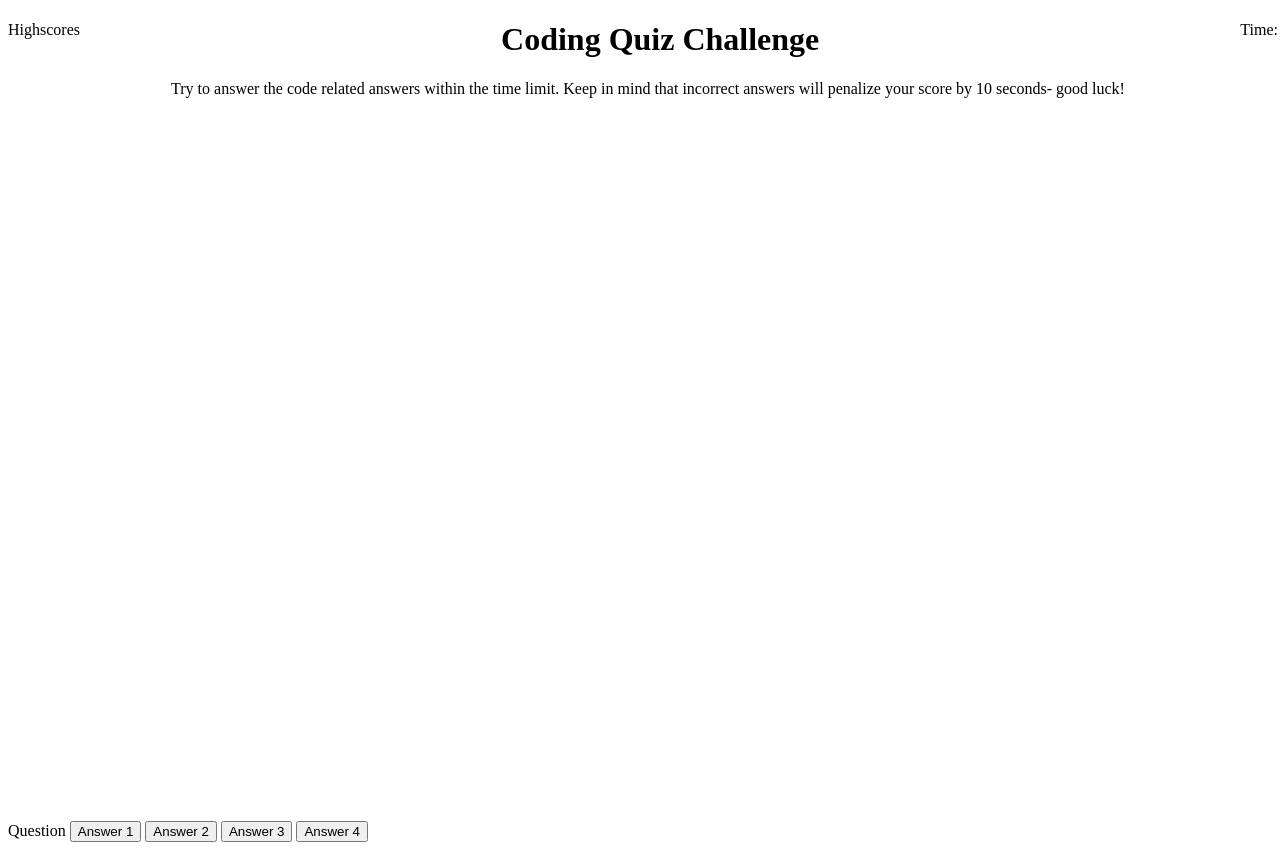
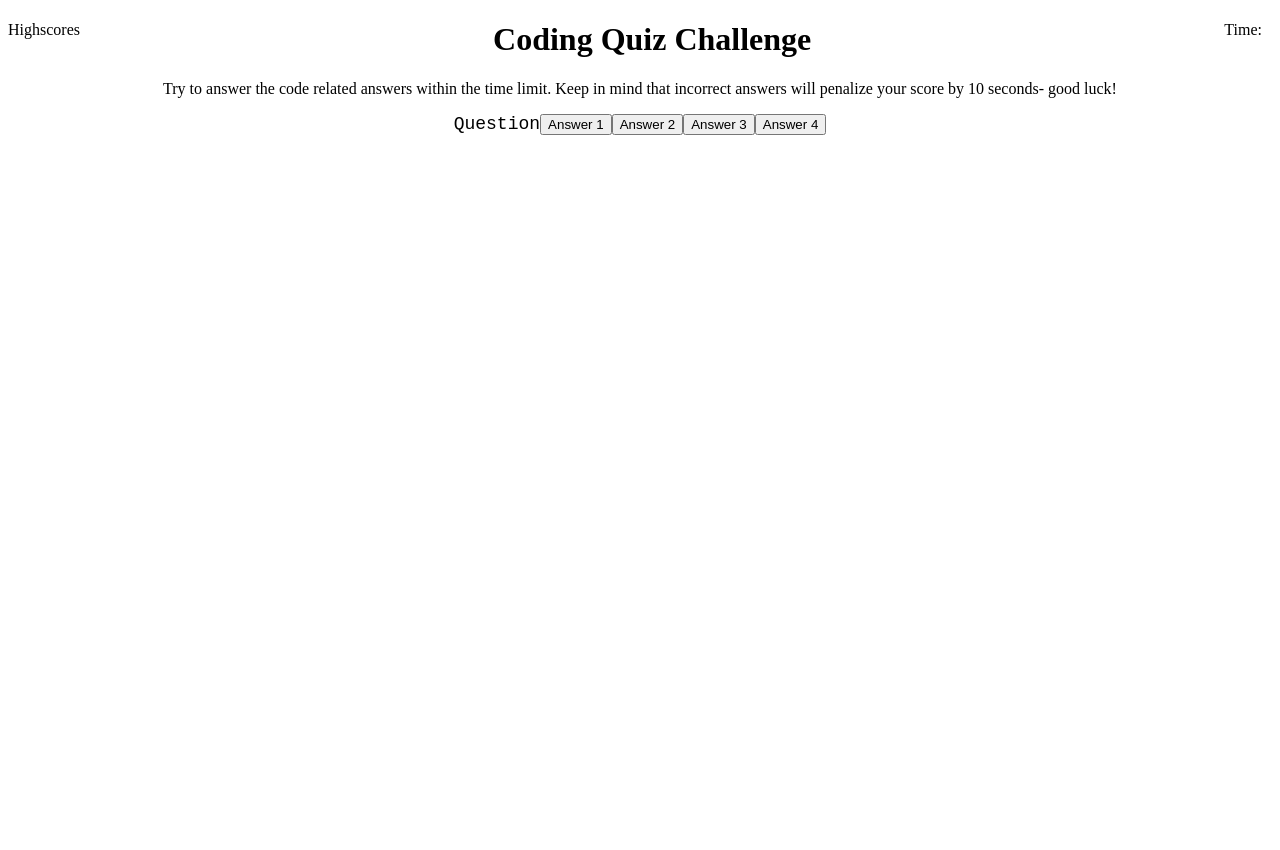
Before and after one commit to kitasauce/HW4, a plain HTML site: page index.html in a window 1280 px wide. Both pictures are taken after a click on the button "Start". After the commit the page ends 800 px from the top, so only its background shows below. Drawn offline with Linux system fonts and the light colour scheme.

Commit message:
show question and answers

```diff
--- a/style.css
+++ b/style.css
@@ -1,7 +1,5 @@
 header {
     text-align: center;
-    height: 100vh;
-    width: 100vw;
 }
 
 .start {
@@ -32,9 +30,14 @@ header {
 
 .answers {
    visibility: hidden;
-
 }
 
 .question-container {
     visibility: hidden;
+    display: flex;
+    justify-content: center;
+    align-items: center;
+    font-family: 'Courier New', Courier, monospace;
+    font-size: large;
+    margin: 0;
 }
```
